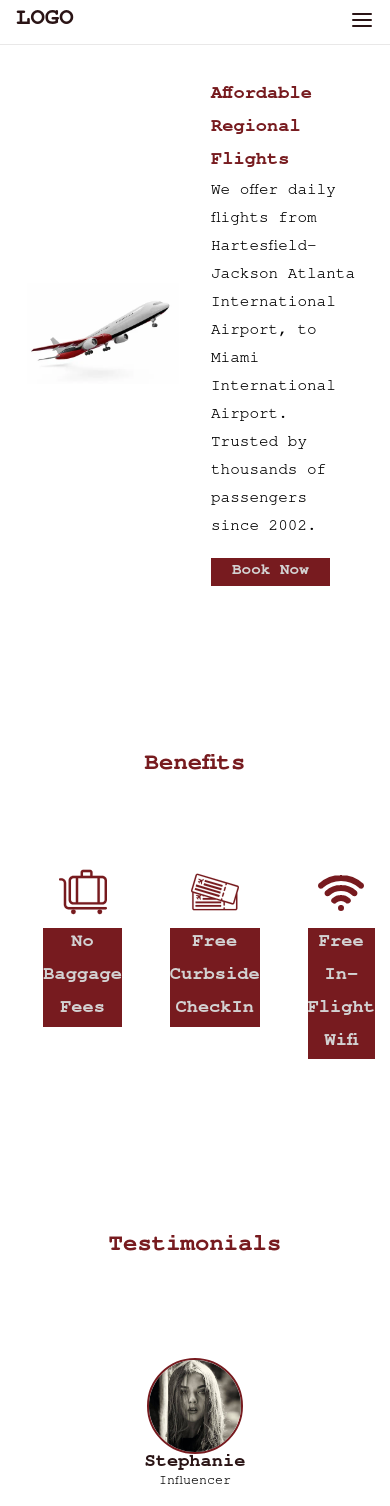
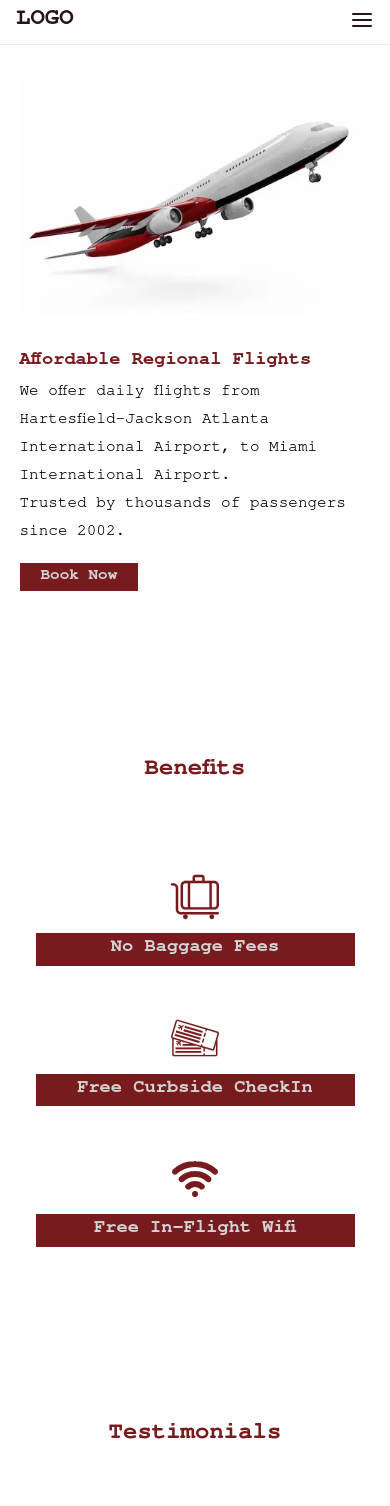
Before and after one commit to cgathua/react-airline, a React (Vite) app: page / in a window 390 px wide. Shown: the top 1506 px of the page. Built offline with nearby package versions, Linux system fonts and the light colour scheme.

Commit message:
create: media queries

```diff
--- a/src/Benefits/Benefits.css
+++ b/src/Benefits/Benefits.css
@@ -17,3 +17,17 @@ section[id="benefits"] h2 {
     background-color: var(--tertiary-color);
     color: var(--primary-color);
 }
+
+/* end of desktop version */
+
+@media screen and (max-width: 1024px) {
+    section[id="benefits"] .container {
+        grid-template-columns: repeat(2, 1fr);
+    }
+}
+
+@media screen and (max-width: 600px) {
+    section[id="benefits"] .container {
+        grid-template-columns: minmax(min-content, 1fr);
+    }
+}
--- a/src/Faqs/Faqs.css
+++ b/src/Faqs/Faqs.css
@@ -22,6 +22,8 @@ section[id="faq"] h2 {
 
 .AccordionChevron {
     transition: transform 300ms cubic-bezier(0.87, 0, 0.13, 1);
+    min-width: 16px;
+    height: 16px;
 }
 
 .AccordionTrigger[data-state='open']>.AccordionChevron {
@@ -77,3 +79,9 @@ section[id="faq"] h2 {
         height: 0;
     }
 }
+
+@media screen and (max-width: 600px) {
+    .AccordionRoot {
+        width: 100%;
+    }
+}
--- a/src/Home/Home.css
+++ b/src/Home/Home.css
@@ -22,3 +22,10 @@ h1 {
 .HomeImage {
     aspect-ratio:  auto 16/9;
 }
+/* end of desktop version */
+
+@media screen and (max-width: 600px) {
+    section[id="home"] .container {
+        grid-template-columns: minmax(min-content, 1fr);
+    }
+}
--- a/src/Navbar/Navbar.css
+++ b/src/Navbar/Navbar.css
@@ -103,5 +103,11 @@ header {
         border-bottom: 1px solid var(--rgba-primary);
     }
 }
+/* end of mobile & tablet navigation menu */
 
-/* end of mobile & tablet navigation menu */
+@media screen and (max-width: 600px) {
+    .container {
+      width: var(--mobile-container);
+    }
+
+}
```
